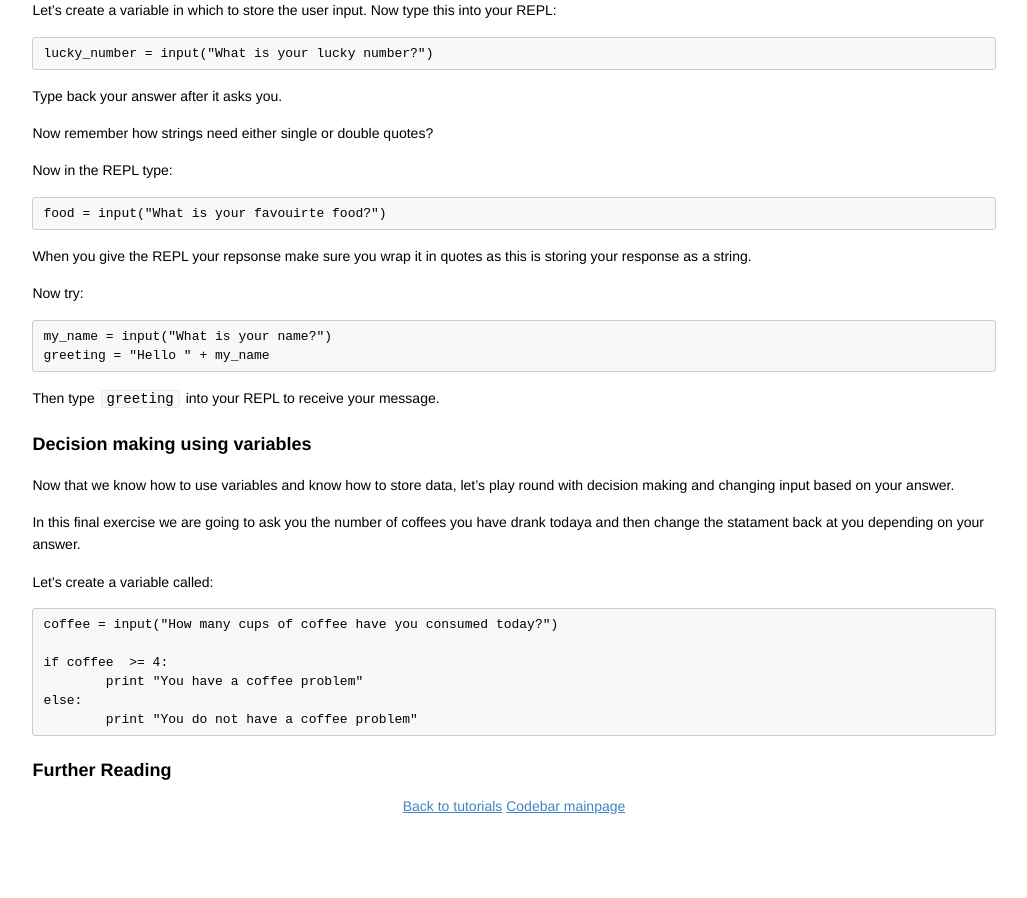
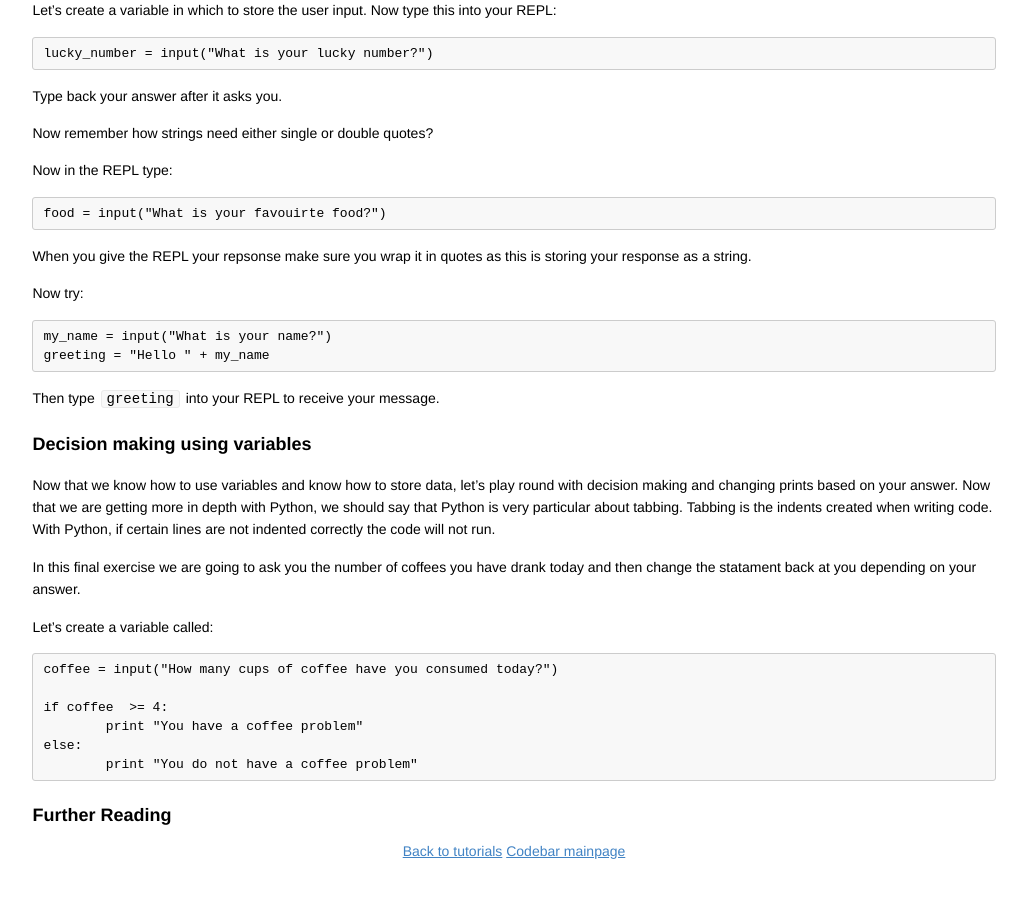
Before and after one commit to codebar/tutorials, a Jekyll site: the page built from python/lesson2/tutorial.md, in a window 1280 px wide and 900 px high, scrolled down 1362 px. Shown: the whole window, without its empty margins (126-1153 px from the left). Built offline with Jekyll 4.4.1, drawn with Linux system fonts in a browser that asks for light colours; Markdown is read by kramdown in place of the engine named in the settings; before the commit the page ends 2217 px from its top, so only the background shows below that.

Commit message:
python tutorial amend

```diff
--- a/python/lesson2/tutorial.md
+++ b/python/lesson2/tutorial.md
@@ -82,9 +82,9 @@ Then type `greeting` into your REPL to receive your message.
 
 ### Decision making using variables
 
-Now that we know how to use variables and know how to store data, let's play round with decision making and changing input based on your answer.
+Now that we know how to use variables and know how to store data, let's play round with decision making and changing prints based on your answer. Now that we are getting more in depth with Python, we should say that Python is very particular about tabbing. Tabbing is the indents created when writing code. With Python, if certain lines are not indented correctly the code will not run.
 
-In this final exercise we are going to ask you the number of coffees you have drank todaya and then change the statament back at you depending on your answer.
+In this final exercise we are going to ask you the number of coffees you have drank today and then change the statament back at you depending on your answer.
 
 Let's create a variable called:
 
```
